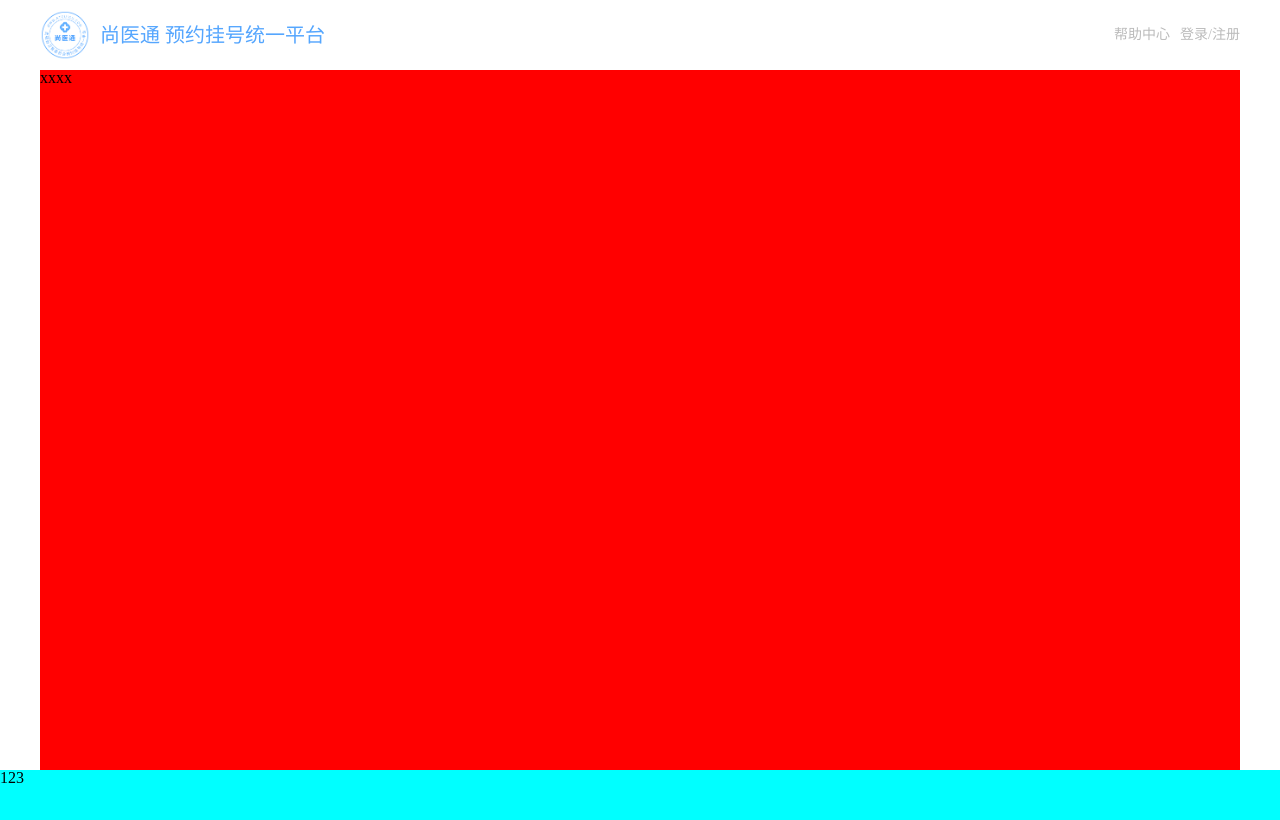
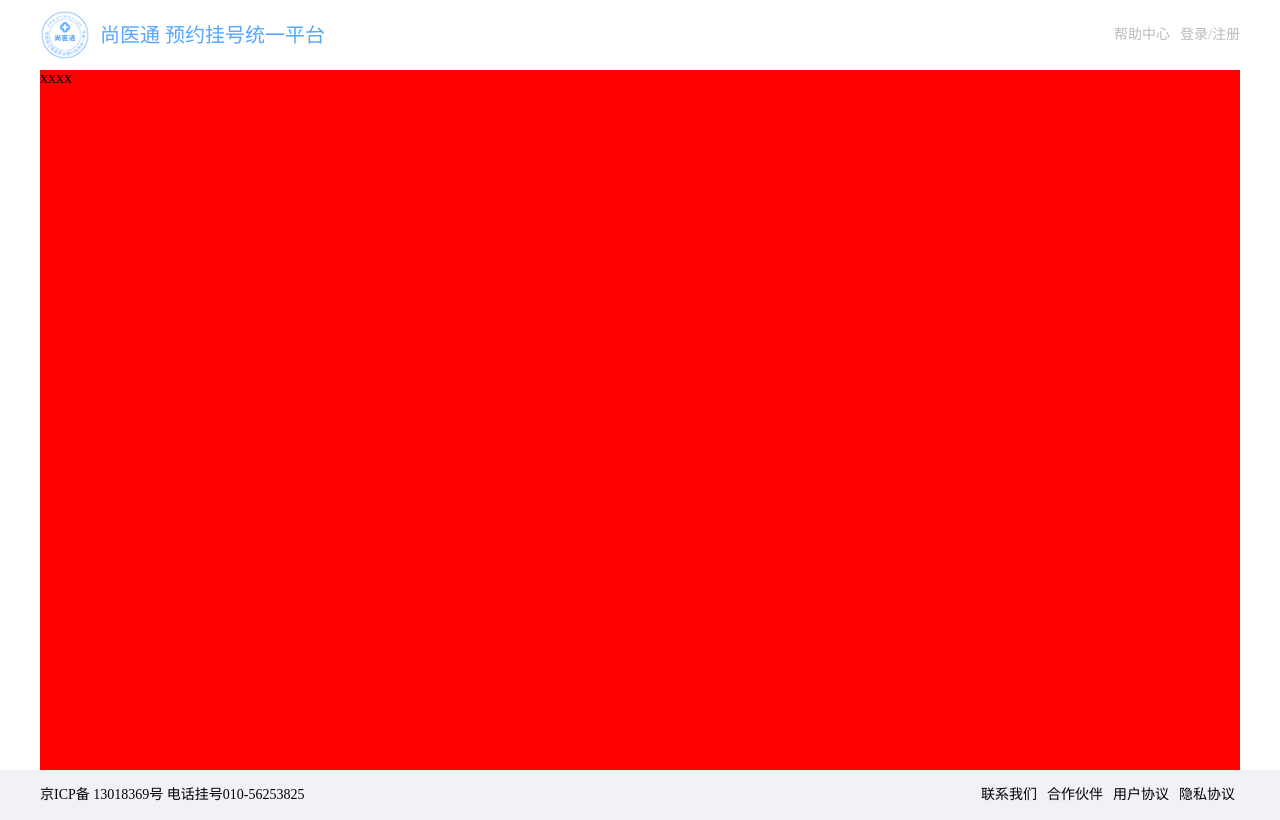
Before and after one commit to xhuan-y/syt, a Vue app: page / in a window 1280 px wide. Built offline with nearby package versions, Linux system fonts and the light colour scheme.

Commit message:
底部组件拆分与静态搭建

```diff
--- a/src/App.vue
+++ b/src/App.vue
@@ -6,7 +6,8 @@
     <HospitalTop />
     <!-- 展示路由组件的区域 -->
     <div class="content">xxxx</div>
-    <div class="bottom">123</div>
+    <!-- 底部全局组件 -->
+    <HospitalBottom />
   </div>
 </template>
 
@@ -21,10 +22,5 @@
     min-height: 700px;
     background: red;
   }
-  .bottom {
-    width: 100%;
-    height: 50px;
-    background: cyan;
-  }
 }
 </style>
--- /dev/null
+++ b/src/components/hospital_bottom/index.vue
@@ -0,0 +1,38 @@
+<script setup></script>
+
+<template>
+  <div class="bottom">
+    <div class="content">
+      <div class="left">京ICP备 13018369号 电话挂号010-56253825</div>
+      <div class="right">
+        <span>联系我们</span>
+        <span>合作伙伴</span>
+        <span>用户协议</span>
+        <span>隐私协议</span>
+      </div>
+    </div>
+  </div>
+</template>
+
+<style scoped lang="scss">
+.bottom {
+  width: 100%;
+  height: 50px;
+  background: #f0f2f5;
+  display: flex;
+  justify-content: center;
+  .content {
+    width: 1200px;
+    height: 100%;
+    display: flex;
+    justify-content: space-between;
+    align-items: center;
+    font-size: 14px;
+    .right {
+      span {
+        margin: 0px 5px;
+      }
+    }
+  }
+}
+</style>
--- a/src/main.js
+++ b/src/main.js
@@ -2,7 +2,9 @@
 import "@/style/reset.scss";
 import App from "@/App.vue";
 import HospitalTop from "@/components/hospital_top/index.vue";
+import HospitalBottom from "@/components/hospital_bottom/index.vue";
 
 const app = createApp(App);
 app.component("HospitalTop", HospitalTop);
+app.component("HospitalBottom", HospitalBottom);
 app.mount("#app");
```
